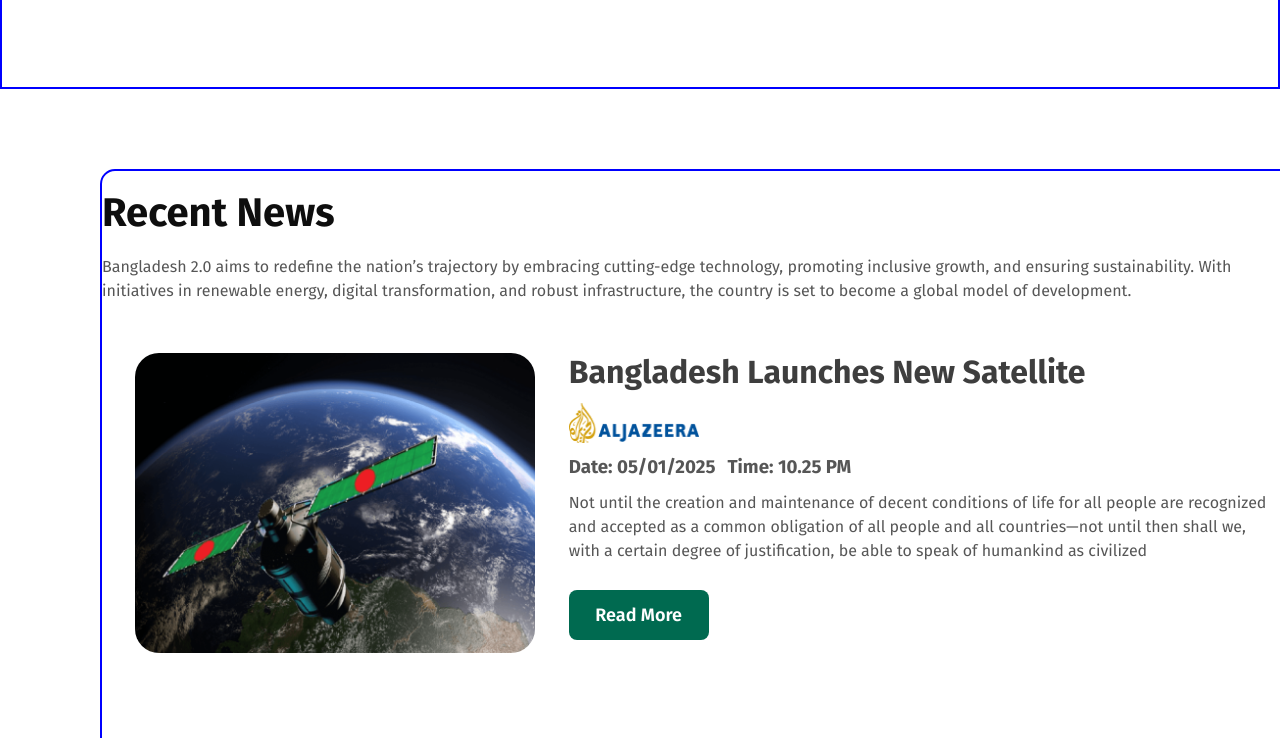
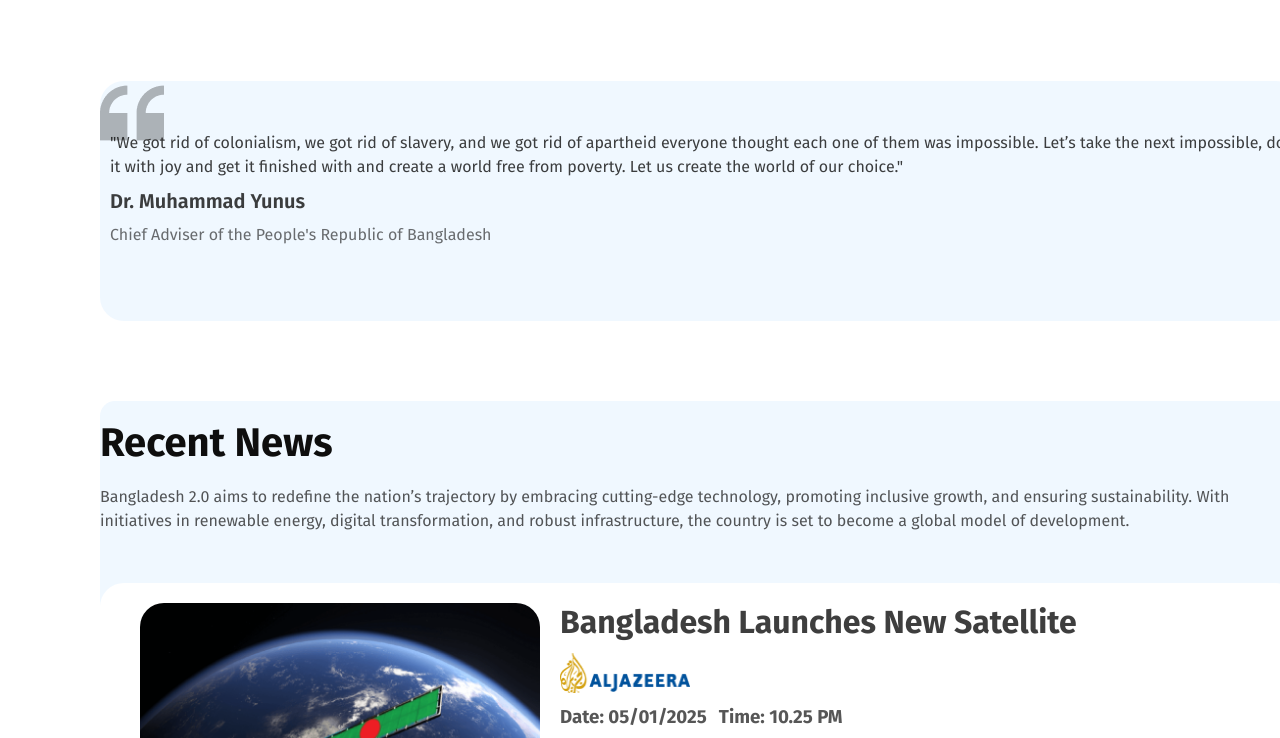
Before and after one commit to arifulmit17/My-first-assignment-b11, a plain HTML site: page index.html in a window 1280 px wide. Shown: the part 1179-1917 px from the top of the page. Drawn offline with Linux system fonts and the light colour scheme.

Commit message:
added comment section

```diff
--- a/index.html
+++ b/index.html
@@ -61,6 +61,13 @@
 
             </div>
 
+        </section>
+        <section id="opinion">
+            <div class="opinion-container">
+                <h5 class="description">"We got rid of colonialism, we got rid of slavery, and we got rid of apartheid everyone thought each one of them was impossible. Let’s take the next impossible, do it with joy and get it finished with and create a world free from poverty. Let us create the world of our choice."</h5>
+                <h2 class="author">Dr. Muhammad Yunus</h2>
+                <h3 class="designation">Chief Adviser of the People's Republic of Bangladesh</h3>
+            </div>
         </section>
         <section id="recent-news">
             <div class="news-container">
--- a/styles/style.css
+++ b/styles/style.css
@@ -1,7 +1,6 @@
 *{
     margin: 0px;
     padding: 0px;
-
 }
 
 .fira-sans-thin {
@@ -119,17 +118,15 @@
 }
 
 .banner-bd{
-
     width: 100%;
     height: 600px;
-    border: 2px solid blue;
     background-position: center;
 }
 .banner-container{
     background-color: #C6E4D6;
     width: 1100px;
     height: 500px;
-    margin: 80px 100px 80px 100px;
+    margin: 80px 100px 0px 100px;
     display: flex;
     justify-content: space-evenly;
     border-radius: 15px;
@@ -144,8 +141,6 @@
     flex-direction: column;
     gap: 20px;
     margin: 65px 0;
-
-
 }
 .bd2-txt{
     color: rgba(14, 14, 14, 0.5);
@@ -182,15 +177,13 @@
 }
 
 #vision-bd{
-
     display: flex;
     flex-direction: column;
-    border: 2px solid blue;
 }
 .vision-container{
     width: 1200px;
     height: 500px;
-    margin: 80px 0px 80px 100px;
+    margin: 0px 0px 80px 100px;
     display: flex;
     flex-direction: column;
     justify-content: space-evenly;
@@ -304,13 +297,14 @@
 .news-container{
     width: 1200px;
     height: auto;
+    background-color: aliceblue;
     margin: 80px 0px 80px 100px;
     display: flex;
     flex-direction: column;
     justify-content: space-between;
     border-radius: 15px;
     gap: 32px;
-    border: 2px solid blue;
+    padding: 20x;
 }
 .news-text-container{
     width: 1200px;
@@ -339,7 +333,7 @@
     text-align: left;
 }
 .news-image-text{
-    width: 1200px;
+    width: 1160px;
     height: 300px;
     display: flex;
     flex-direction: row;
@@ -347,6 +341,7 @@
     border-radius: 24px;
     background-color: white;
     margin-bottom: 75px;
+    padding: 20px;
 }
 
 
@@ -594,3 +589,48 @@
     text-align: center;
     margin-bottom: 80px;
 }
+
+#opinion{
+    align-items: center;
+}
+.opinion-container{
+    width: 1180px;
+    height: 140px;
+    background-color: aliceblue;
+    background-image: url("../assets/quote-bg.png");
+    background-repeat: no-repeat;
+    display: flex;
+    flex-direction: column;
+    justify-content: flex-start;
+    border-radius: 24px;
+    gap: 10px;
+    margin: 0px 0px 0px 100px;
+    padding: 50px 10px;
+}
+.description{
+    color: rgba(14, 14, 14, 0.8);
+    font-family: Fira Sans;
+    font-size: 16px;
+    font-weight: 400;
+    line-height: 24px;
+    letter-spacing: 0%;
+    text-align: left;
+}
+.author{
+    color: rgba(14, 14, 14, 0.8);
+    font-family: Fira Sans;
+    font-size: 20px;
+    font-weight: 600;
+    line-height: 24px;
+    letter-spacing: 0%;
+    text-align: left;
+}
+.designation{
+    color: rgba(14, 14, 14, 0.6);
+    font-family: Fira Sans;
+    font-size: 16px;
+    font-weight: 400;
+    line-height: 24px;
+    letter-spacing: 0%;
+    text-align: left;
+}
```
